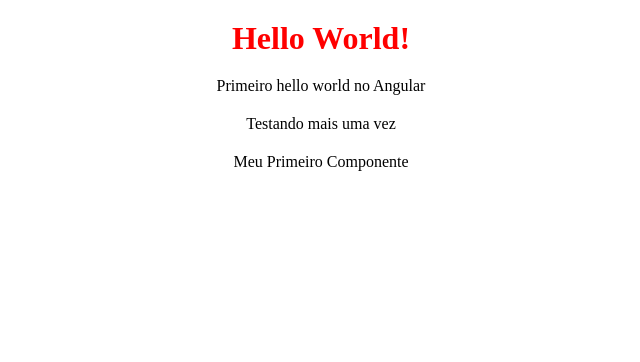
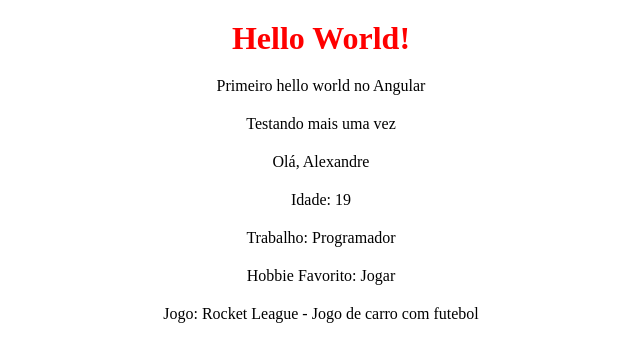
Before and after one commit to Alexlimaandre/Curso-de-Angular, an Angular app in the folder Angular/: page / in a window 1280 px wide. Shown: the top 362 px of the page, without its empty margins (319-959 px from the left). Built offline with nearby package versions, Linux system fonts and the light colour scheme.

Commit message:
Aula 05 -  Interpolação de Dados

```diff
--- a/Angular/src/app/components/first-component/first-component.html
+++ b/Angular/src/app/components/first-component/first-component.html
@@ -1 +1,5 @@
-<p>Meu Primeiro Componente</p>
+<p>Olá, {{ name }}</p>
+<p>Idade: {{ idade }}</p>
+<p>Trabalho: {{job}}</p>
+<p>Hobbie Favorito: {{hobbies[0]}}</p>
+<p>Jogo: {{jogo.name}} - {{jogo.descricao}}</p>
--- a/Angular/src/app/components/first-component/first-component.ts
+++ b/Angular/src/app/components/first-component/first-component.ts
@@ -6,4 +6,20 @@ import { Component } from '@angular/core';
   templateUrl: './first-component.html',
   styleUrl: './first-component.css',
 })
-export class FirstComponent {}
+export class FirstComponent {
+
+  name: string = "Alexandre";
+  idade: number = 19;
+  job : string = "Programador";
+  hobbies: string[] = ['Jogar', 'Estudar', 'Treinar'];
+  jogo = {
+    name: 'Rocket League',
+    year: '2015',
+    descricao: 'Jogo de carro com futebol'
+  }
+
+  constructor(){
+
+  }
+
+}
```
Also changed, not shown: 1 other file (tests, documents, lock files or other folders).
